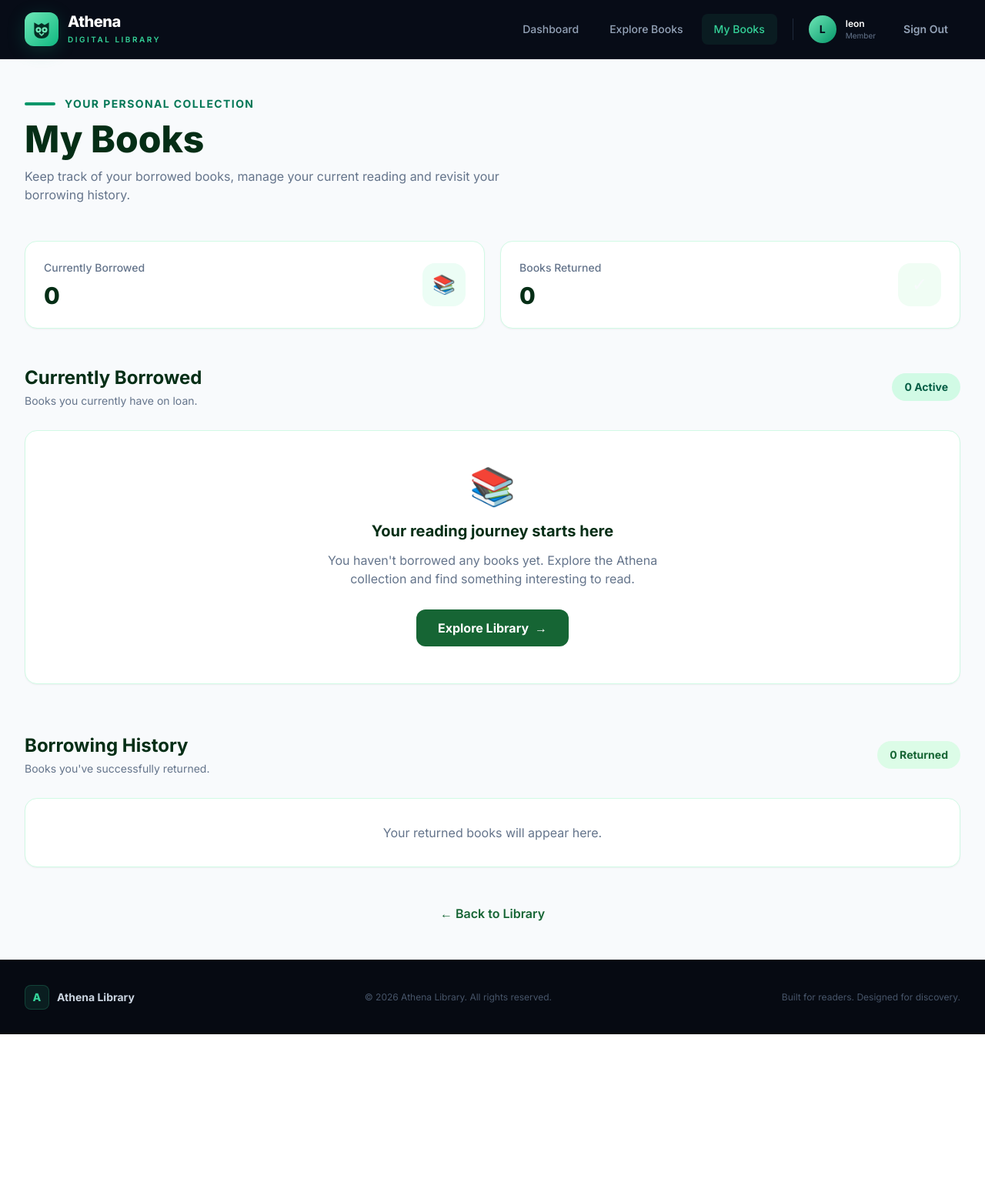
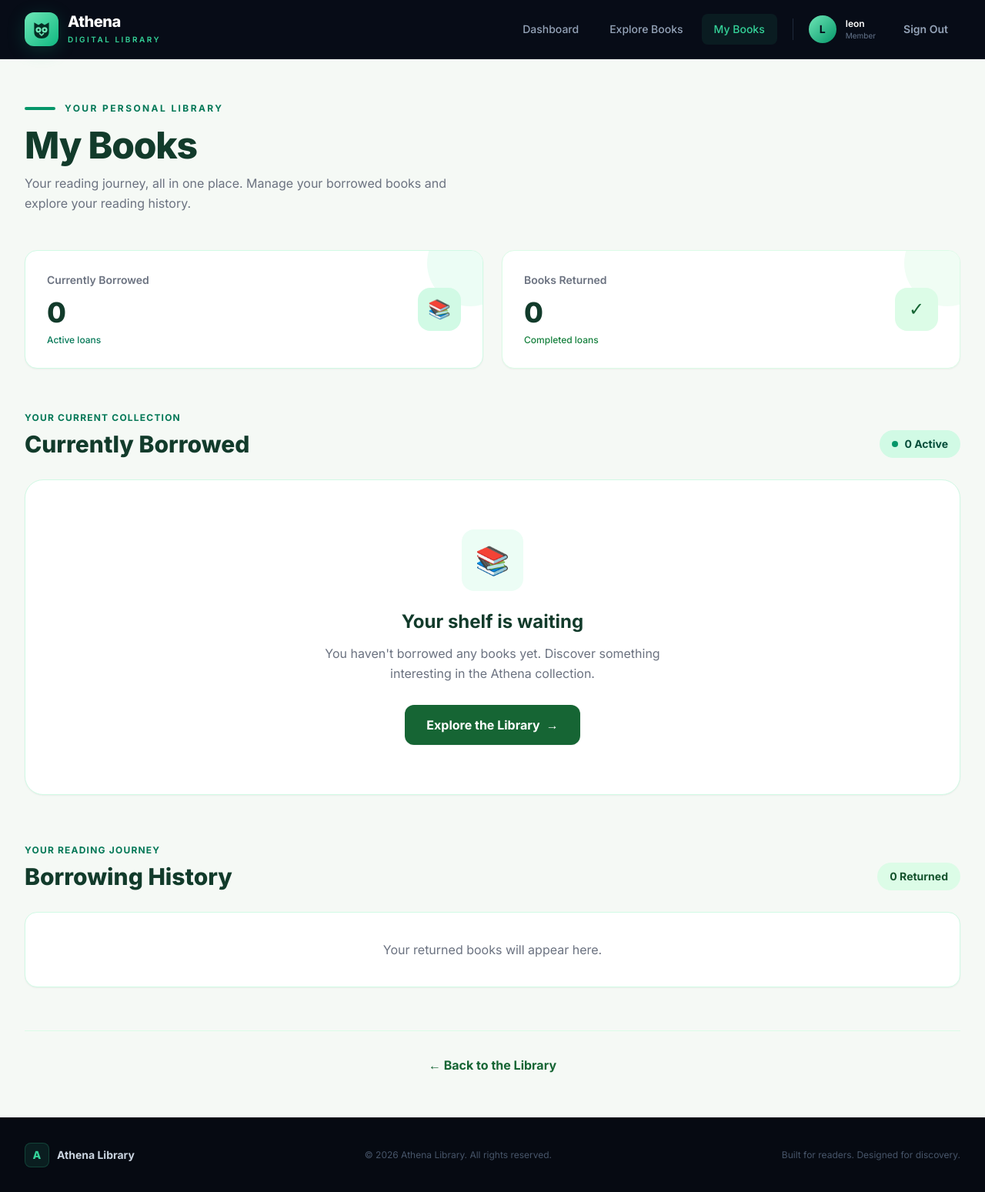
Before and after one commit to zerorc24/athena-library, a Django app: page /my-books/ in a window 1280 px wide. Shown: the whole page at 77% size. Before the commit the page ends 1344 px from the top, so only its background shows below. Run offline with Django 5.2, Linux system fonts and the light colour scheme; a user stored in the database is signed in; data comes from the database, SQL or seed files in the repository; data that the repository does not hold is empty; some libraries are stand-ins or nearby versions.

Commit message:
new eraaa

```diff
--- a/library/templates/library/my_books.html
+++ b/library/templates/library/my_books.html
@@ -5,65 +5,73 @@
 
 {% block content %}
 
-<div class="min-h-screen bg-slate-50 py-12">
+<div class="min-h-screen bg-[#f5f9f5] py-14">
 
     <div class="max-w-7xl mx-auto px-4 sm:px-6 lg:px-8">
 
         <!-- HEADER -->
-        <div class="mb-12">
-            <div class="flex items-center gap-3 mb-3">
-                <span class="w-10 h-1 bg-emerald-600 rounded-full"></span>
-                <span class="text-sm font-bold uppercase tracking-widest text-emerald-700">
-                    Your personal collection
+        <header class="mb-12">
+            <div class="flex items-center gap-3 mb-4">
+                <span class="h-1 w-10 bg-emerald-600 rounded-full"></span>
+                <span class="text-xs font-bold uppercase tracking-[0.2em] text-emerald-700">
+                    Your personal library
                 </span>
             </div>
 
-            <h1 class="text-4xl md:text-5xl font-extrabold text-green-950">
+            <h1 class="text-4xl md:text-5xl font-extrabold tracking-tight text-[#123b2b]">
                 My Books
             </h1>
 
-            <p class="text-slate-500 mt-3 max-w-2xl">
-                Keep track of your borrowed books, manage your current reading
-                and revisit your borrowing history.
+            <p class="mt-3 text-gray-500 max-w-xl text-base leading-relaxed">
+                Your reading journey, all in one place. Manage your borrowed
+                books and explore your reading history.
             </p>
-        </div>
+        </header>
 
 
-        <!-- SUMMARY CARDS -->
-        <div class="grid grid-cols-1 sm:grid-cols-2 gap-5 mb-12">
+        <!-- STATISTICS -->
+        <div class="grid grid-cols-1 sm:grid-cols-2 gap-6 mb-14">
 
-            <div class="bg-white border border-emerald-100 rounded-2xl p-6 shadow-sm">
-                <div class="flex items-center justify-between">
+            <div class="relative overflow-hidden bg-white border border-emerald-100 rounded-2xl p-7 shadow-sm">
+                <div class="absolute right-0 top-0 w-28 h-28 bg-emerald-50 rounded-full -translate-y-10 translate-x-10"></div>
+
+                <div class="relative flex items-center justify-between">
                     <div>
-                        <p class="text-sm font-medium text-slate-500">
+                        <p class="text-sm font-semibold text-gray-500">
                             Currently Borrowed
                         </p>
-
-                        <h2 class="text-3xl font-extrabold text-green-950 mt-2">
+                        <h2 class="text-4xl font-extrabold text-[#123b2b] mt-3">
                             {{ active_borrowed.count }}
                         </h2>
+                        <p class="text-xs text-emerald-700 font-medium mt-2">
+                            Active loans
+                        </p>
                     </div>
 
-                    <div class="w-14 h-14 rounded-2xl bg-emerald-50 flex items-center justify-center text-2xl">
+                    <div class="w-14 h-14 bg-emerald-100 text-emerald-800 rounded-2xl flex items-center justify-center text-2xl">
                         📚
                     </div>
                 </div>
             </div>
 
 
-            <div class="bg-white border border-emerald-100 rounded-2xl p-6 shadow-sm">
-                <div class="flex items-center justify-between">
+            <div class="relative overflow-hidden bg-white border border-green-100 rounded-2xl p-7 shadow-sm">
+                <div class="absolute right-0 top-0 w-28 h-28 bg-green-50 rounded-full -translate-y-10 translate-x-10"></div>
+
+                <div class="relative flex items-center justify-between">
                     <div>
-                        <p class="text-sm font-medium text-slate-500">
+                        <p class="text-sm font-semibold text-gray-500">
                             Books Returned
                         </p>
-
-                        <h2 class="text-3xl font-extrabold text-green-950 mt-2">
+                        <h2 class="text-4xl font-extrabold text-[#123b2b] mt-3">
                             {{ returned_history.count }}
                         </h2>
+                        <p class="text-xs text-green-700 font-medium mt-2">
+                            Completed loans
+                        </p>
                     </div>
 
-                    <div class="w-14 h-14 rounded-2xl bg-green-50 flex items-center justify-center text-2xl">
+                    <div class="w-14 h-14 bg-green-100 text-green-800 rounded-2xl flex items-center justify-center text-2xl">
                         ✓
                     </div>
                 </div>
@@ -72,22 +80,22 @@
         </div>
 
 
-        <!-- ACTIVE BORROWINGS -->
+        <!-- ACTIVE BOOKS -->
         <section class="mb-16">
 
-            <div class="flex flex-col sm:flex-row sm:items-center sm:justify-between gap-3 mb-7">
+            <div class="flex flex-col sm:flex-row sm:items-end sm:justify-between gap-4 mb-7">
 
                 <div>
-                    <h2 class="text-2xl font-bold text-green-950">
+                    <p class="text-xs font-bold uppercase tracking-widest text-emerald-700 mb-2">
+                        Your current collection
+                    </p>
+                    <h2 class="text-2xl md:text-3xl font-extrabold text-[#123b2b]">
                         Currently Borrowed
                     </h2>
-
-                    <p class="text-slate-500 text-sm mt-1">
-                        Books you currently have on loan.
-                    </p>
                 </div>
 
-                <span class="w-fit px-4 py-2 rounded-full bg-emerald-100 text-emerald-800 text-sm font-bold">
+                <span class="inline-flex w-fit items-center gap-2 px-4 py-2 bg-emerald-100 text-emerald-900 rounded-full text-sm font-bold">
+                    <span class="w-2 h-2 bg-emerald-600 rounded-full"></span>
                     {{ active_borrowed.count }} Active
                 </span>
 
@@ -100,56 +108,52 @@
 
                     {% for record in active_borrowed %}
 
-                        <article class="bg-white rounded-2xl border border-emerald-100 shadow-sm hover:shadow-lg hover:-translate-y-1 transition duration-300 overflow-hidden">
+                        <article class="group bg-white rounded-2xl border border-emerald-100 shadow-sm hover:shadow-xl hover:border-emerald-300 transition-all duration-300 overflow-hidden">
 
-                            <div class="h-2 bg-gradient-to-r from-green-900 to-emerald-500"></div>
+                            <div class="h-1.5 bg-gradient-to-r from-green-950 via-green-700 to-emerald-500"></div>
 
                             <div class="p-6">
 
-                                <div class="flex items-start justify-between mb-5">
-
+                                <div class="flex items-center justify-between mb-6">
                                     <div class="w-12 h-12 rounded-xl bg-emerald-50 flex items-center justify-center text-2xl">
                                         📖
                                     </div>
 
-                                    <span class="text-xs font-bold uppercase tracking-wide bg-emerald-100 text-emerald-800 px-3 py-1.5 rounded-full">
-                                        Borrowed
+                                    <span class="px-3 py-1.5 bg-green-50 text-green-800 rounded-full text-[11px] font-bold uppercase tracking-wider">
+                                        On loan
                                     </span>
-
                                 </div>
 
 
-                                <h3 class="text-xl font-bold text-green-950 mb-2">
+                                <h3 class="text-xl font-bold text-[#123b2b] leading-snug group-hover:text-emerald-700 transition">
                                     {{ record.book.title }}
                                 </h3>
 
-                                <p class="text-sm text-slate-500">
-                                    By {{ record.book.author.full_name }}
+                                <p class="text-sm text-gray-500 mt-2">
+                                    {{ record.book.author.full_name }}
                                 </p>
 
 
-                                <div class="mt-6 pt-5 border-t border-slate-100">
-
-                                    <p class="text-xs text-slate-400 uppercase tracking-wider font-semibold">
+                                <div class="mt-6 pt-5 border-t border-green-50">
+                                    <p class="text-[11px] uppercase tracking-widest font-bold text-gray-400">
                                         Borrowed on
                                     </p>
 
-                                    <p class="text-sm font-semibold text-slate-700 mt-1">
+                                    <p class="text-sm font-semibold text-gray-700 mt-1">
                                         {{ record.borrowed_at|date:"M d, Y" }}
                                     </p>
-
                                 </div>
 
 
                                 <div class="flex gap-3 mt-6">
 
                                     <a href="{% url 'read_book' record.book.id %}"
-                                       class="flex-1 text-center py-3 rounded-xl border border-emerald-200 text-green-800 font-semibold hover:bg-emerald-50 transition text-sm">
-                                        Read
+                                       class="flex-1 text-center py-3 rounded-xl border border-emerald-200 text-green-900 font-bold text-sm hover:bg-emerald-50 transition">
+                                        Read Book
                                     </a>
 
                                     <a href="{% url 'return_book' record.book.id %}"
-                                       class="flex-1 text-center py-3 rounded-xl bg-green-800 hover:bg-green-900 text-white font-semibold transition text-sm">
+                                       class="flex-1 text-center py-3 rounded-xl bg-green-800 hover:bg-green-950 text-white font-bold text-sm shadow-sm transition">
                                         Return
                                     </a>
 
@@ -165,22 +169,24 @@
 
             {% else %}
 
-                <div class="bg-white border border-emerald-100 rounded-2xl p-12 text-center shadow-sm">
+                <div class="bg-white border border-emerald-100 rounded-3xl p-12 md:p-16 text-center shadow-sm">
 
-                    <div class="text-5xl mb-5">📚</div>
+                    <div class="w-20 h-20 mx-auto rounded-2xl bg-emerald-50 flex items-center justify-center text-4xl mb-6">
+                        📚
+                    </div>
 
-                    <h3 class="text-xl font-bold text-green-950">
-                        Your reading journey starts here
+                    <h3 class="text-2xl font-bold text-[#123b2b]">
+                        Your shelf is waiting
                     </h3>
 
-                    <p class="text-slate-500 mt-3 max-w-md mx-auto">
-                        You haven't borrowed any books yet. Explore the Athena
-                        collection and find something interesting to read.
+                    <p class="text-gray-500 mt-3 max-w-md mx-auto leading-relaxed">
+                        You haven't borrowed any books yet. Discover something
+                        interesting in the Athena collection.
                     </p>
 
                     <a href="{% url 'library' %}"
-                       class="inline-flex items-center gap-2 mt-7 px-7 py-3 rounded-xl bg-green-800 hover:bg-green-900 text-white font-bold transition">
-                        Explore Library
+                       class="inline-flex items-center gap-2 mt-7 px-7 py-3.5 rounded-xl bg-green-800 hover:bg-green-950 text-white font-bold transition shadow-sm">
+                        Explore the Library
                         <span>→</span>
                     </a>
 
@@ -191,22 +197,22 @@
         </section>
 
 
-        <!-- RETURNED BOOKS -->
+        <!-- BORROWING HISTORY -->
         <section>
 
-            <div class="flex flex-col sm:flex-row sm:items-center sm:justify-between gap-3 mb-7">
+            <div class="flex flex-col sm:flex-row sm:items-end sm:justify-between gap-4 mb-7">
 
                 <div>
-                    <h2 class="text-2xl font-bold text-green-950">
+                    <p class="text-xs font-bold uppercase tracking-widest text-emerald-700 mb-2">
+                        Your reading journey
+                    </p>
+
+                    <h2 class="text-2xl md:text-3xl font-extrabold text-[#123b2b]">
                         Borrowing History
                     </h2>
-
-                    <p class="text-slate-500 text-sm mt-1">
-                        Books you've successfully returned.
-                    </p>
                 </div>
 
-                <span class="w-fit px-4 py-2 rounded-full bg-green-100 text-green-800 text-sm font-bold">
+                <span class="w-fit px-4 py-2 bg-green-100 text-green-900 rounded-full text-sm font-bold">
                     {{ returned_history.count }} Returned
                 </span>
 
@@ -219,7 +225,7 @@
 
                     {% for record in returned_history %}
 
-                        <div class="p-6 flex flex-col sm:flex-row sm:items-center sm:justify-between gap-5 border-b border-slate-100 last:border-0">
+                        <div class="flex flex-col sm:flex-row sm:items-center sm:justify-between gap-5 p-6 border-b border-green-50 last:border-0 hover:bg-[#f8fcf8] transition">
 
                             <div class="flex items-center gap-4">
 
@@ -228,30 +234,29 @@
                                 </div>
 
                                 <div>
-
-                                    <h3 class="font-bold text-green-950">
+                                    <h3 class="font-bold text-[#123b2b]">
                                         {{ record.book.title }}
                                     </h3>
 
-                                    <p class="text-sm text-slate-500 mt-1">
+                                    <p class="text-sm text-gray-500 mt-1">
                                         {{ record.book.author.full_name }}
                                     </p>
 
-                                    <p class="text-xs text-slate-400 mt-2">
+                                    <p class="text-xs text-gray-400 mt-2">
                                         Borrowed: {{ record.borrowed_at|date:"M d, Y" }}
                                     </p>
 
-                                    <p class="text-xs text-slate-400">
+                                    <p class="text-xs text-gray-400">
                                         Returned: {{ record.return_date|date:"M d, Y" }}
                                     </p>
-
                                 </div>
 
                             </div>
 
 
-                            <span class="w-fit px-4 py-2 rounded-full bg-emerald-100 text-emerald-800 text-xs font-bold uppercase tracking-wide">
-                                ✓ Returned
+                            <span class="inline-flex items-center gap-2 w-fit px-4 py-2 rounded-full bg-emerald-50 text-emerald-800 text-xs font-bold uppercase tracking-wide">
+                                <span>✓</span>
+                                Returned
                             </span>
 
                         </div>
@@ -262,12 +267,10 @@
 
             {% else %}
 
-                <div class="bg-white border border-emerald-100 rounded-2xl p-8 text-center shadow-sm">
-
-                    <p class="text-slate-500">
+                <div class="bg-white border border-emerald-100 rounded-2xl p-9 text-center shadow-sm">
+                    <p class="text-gray-500">
                         Your returned books will appear here.
                     </p>
-
                 </div>
 
             {% endif %}
@@ -275,14 +278,12 @@
         </section>
 
 
-        <!-- BACK TO LIBRARY -->
-        <div class="mt-12 text-center">
-
+        <!-- FOOTER ACTION -->
+        <div class="mt-14 pt-8 border-t border-green-100 flex justify-center">
             <a href="{% url 'library' %}"
-               class="inline-flex items-center gap-2 text-green-800 font-semibold hover:text-emerald-600 transition">
-                ← Back to Library
+               class="inline-flex items-center gap-2 text-green-800 font-bold hover:text-emerald-600 transition">
+                ← Back to the Library
             </a>
-
         </div>
 
     </div>
```
